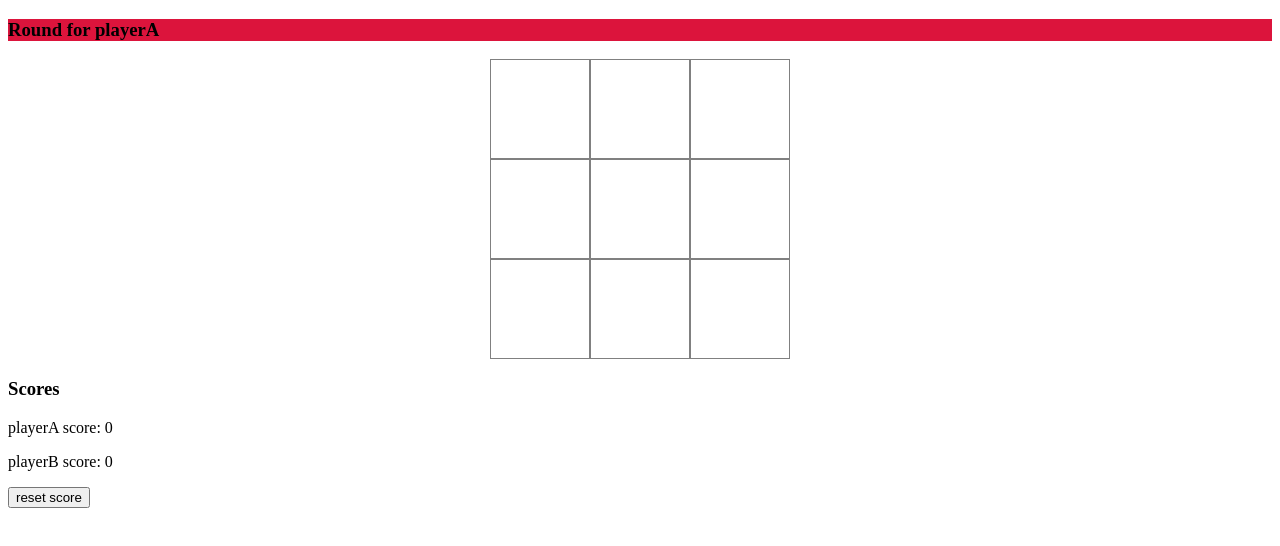
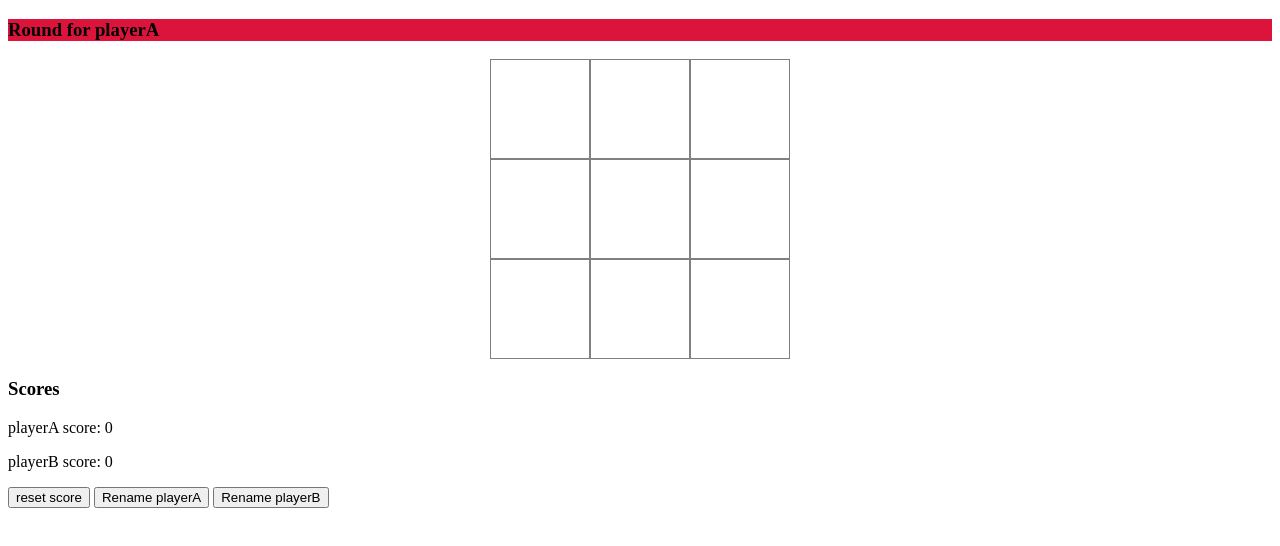
Before and after one commit to PPerz/warsawjs-workshop-15, a plain HTML site: page index.html in a window 1280 px wide. Drawn offline with Linux system fonts and the light colour scheme.

Commit message:
Step 10 - change name during game

```diff
--- a/game.js
+++ b/game.js
@@ -9,11 +9,28 @@ document.addEventListener('DOMContentLoaded', function () {
         'playerA': 0,
         'playerB': 0
     }
+
+    var names = {
+        'playerA': 'playerA',
+        'playerB': 'playerB'
+    }
+
     var currentPlayer;
     var emptyFields;
 
     initGame();
 
+    for (let player in names) {
+        let renameButton = document.getElementById(`${player}-rename`);
+        renameButton.innerText = `Rename ${player}`;
+        renameButton.addEventListener('click', function () {
+            names[player] = prompt(`Rename ${player} to:`);
+            renameButton.innerText = `Rename ${names[player]}`;
+            displayRoundInformation();
+            displayPlayerScore('playerA');
+            displayPlayerScore('playerB');
+        })
+    }
     resetButton.addEventListener('click', function () {
         scores['playerA'] = 0;
         scores['playerB'] = 0;
@@ -25,7 +42,7 @@ document.addEventListener('DOMContentLoaded', function () {
     function displayPlayerScore(player) {
         var score = document.getElementById(`${player}-score`);
 
-        score.innerHTML = `${player} score: ${scores[player]}`;
+        score.innerHTML = `${names[player]} score: ${scores[player]}`;
     }
 
     function updatePlayerScore(player) {
@@ -36,7 +53,7 @@ document.addEventListener('DOMContentLoaded', function () {
         var round = document.getElementById('round-info');
 
         round.className = playerClasses[currentPlayer];
-        round.innerHTML = `Round for ${currentPlayer}`;
+        round.innerHTML = `Round for ${names[currentPlayer]}`;
     }
 
 
--- a/index.html
+++ b/index.html
@@ -29,6 +29,8 @@
         <p id="playerA-score"></p>
         <p id="playerB-score"></p>
         <button type="button" id="reset-score">reset score</button>
+        <button type="button" id="playerA-rename">Change name PlayerA</button>
+        <button type="button" id="playerB-rename">Change name PlayerB</button>
     </div>
 
     </body>
```
